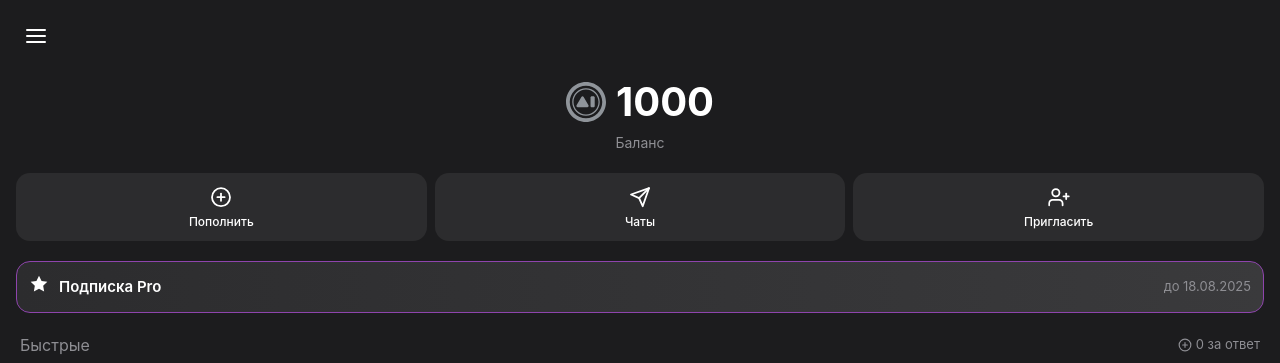
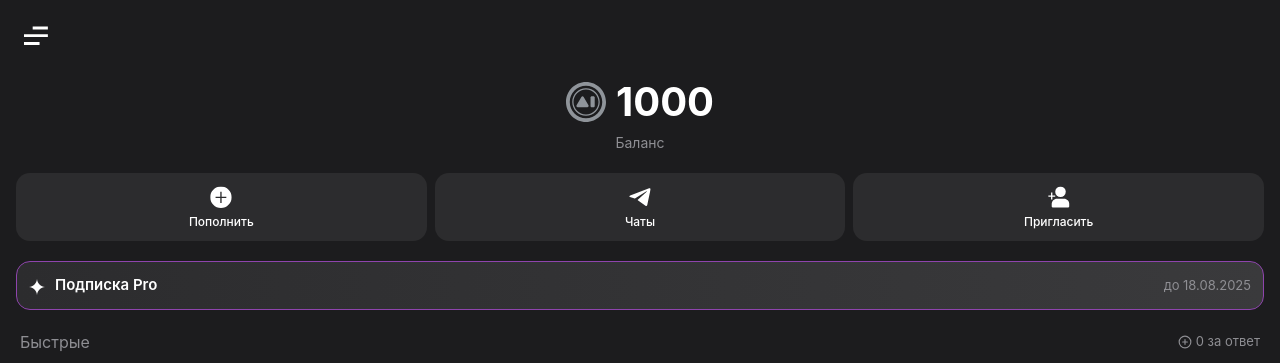
Before and after one commit to amchos/neuro-bot-vite-vue, a Vue app: page / in a window 1280 px wide. Shown: the top 363 px of the page. Built offline with nearby package versions, Linux system fonts and the light colour scheme.

Commit message:
proBanner

```diff
--- /dev/null
+++ b/src/components/ProBanner.vue
@@ -0,0 +1,51 @@
+<script setup>
+import geminiIcon from '@/assets/icons/gemini-icon.svg'
+</script>
+
+<template>
+  <div class="pro-banner">
+    <div class="pro-content">
+      <div class="pro-icon">
+        <img :src="geminiIcon" alt="Pro" width="100%" height="100%" />
+      </div>
+      <span class="pro-title">Подписка Pro</span>
+    </div>
+    <span class="pro-date">до 18.08.2025</span>
+  </div>
+</template>
+
+<style scoped>
+.pro-banner {
+  background: linear-gradient(90deg, #2c2c2e 0%, #3a3a3c 100%);
+  border: 1px solid #8E44AD;
+  border-radius: 14px;
+  padding: 12px;
+  display: flex;
+  justify-content: space-between;
+  align-items: center;
+  margin-bottom: 20px;
+  cursor: pointer;
+}
+
+.pro-content {
+  display: flex;
+  align-items: center;
+  gap: 10px;
+}
+
+.pro-icon {
+  width: 1rem;
+  height: 1rem;
+}
+
+.pro-title {
+  font-weight: 600;
+  font-size: 15px;
+  color: white;
+}
+
+.pro-date {
+  color: #8E8E93;
+  font-size: 13px;
+}
+</style>
--- a/src/style.css
+++ b/src/style.css
@@ -1,5 +1,7 @@
+@import url('https://fonts.googleapis.com/css2?family=Inter:ital,opsz,wght@0,14..32,100..900;1,14..32,100..900&display=swap');
+
 :root {
-  font-family: system-ui, Avenir, Helvetica, Arial, sans-serif;
+  font-family: "Inter", Avenir, Helvetica, Arial, sans-serif;
   line-height: 1.5;
   font-weight: 400;
 
--- a/src/views/HomeView.vue
+++ b/src/views/HomeView.vue
@@ -2,8 +2,13 @@
 import { computed, ref } from 'vue'
 import { useAppStore } from '@/stores/app'
 import balanceIcon from '@/assets/icons/balance-icon.svg'
+import addBalanceIcon from '@/assets/icons/add-balance-icon.svg'
+import chatsIcon from '@/assets/icons/chats-icon.svg'
+import inviteIcon from '@/assets/icons/invite-icon.svg'
+import settingsIcon from '@/assets/icons/settings-icon.svg'
 import ModelCategory from '@/components/ModelCategory.vue'
 import ModelDetailsModal from '@/components/ModelDetailsModal.vue'
+import ProBanner from '@/components/ProBanner.vue'
 
 const appStore = useAppStore()
 
@@ -151,11 +156,7 @@ const handleSelectModel = (model) => {
       <!-- Header / Top Bar -->
       <div class="top-bar">
         <button class="icon-button menu-button">
-          <svg width="24" height="24" viewBox="0 0 24 24" fill="none" xmlns="http://www.w3.org/2000/svg">
-            <path d="M3 12H21" stroke="currentColor" stroke-width="2" stroke-linecap="round" stroke-linejoin="round"/>
-            <path d="M3 6H21" stroke="currentColor" stroke-width="2" stroke-linecap="round" stroke-linejoin="round"/>
-            <path d="M3 18H21" stroke="currentColor" stroke-width="2" stroke-linecap="round" stroke-linejoin="round"/>
-          </svg>
+          <img :src="settingsIcon" alt="Menu" width="24" height="24" />
         </button>
       </div>
 
@@ -174,50 +175,27 @@ const handleSelectModel = (model) => {
       <div class="actions-grid">
         <button class="action-card" @click="handleTopUp">
           <div class="action-icon">
-            <svg width="24" height="24" viewBox="0 0 24 24" fill="none" xmlns="http://www.w3.org/2000/svg">
-              <circle cx="12" cy="12" r="10" stroke="currentColor" stroke-width="2"/>
-              <path d="M12 8V16" stroke="currentColor" stroke-width="2" stroke-linecap="round"/>
-              <path d="M8 12H16" stroke="currentColor" stroke-width="2" stroke-linecap="round"/>
-            </svg>
+            <img :src="addBalanceIcon" alt="Top Up" width="24" height="24" />
           </div>
           <span>Пополнить</span>
         </button>
 
         <button class="action-card" @click="handleChats">
           <div class="action-icon">
-            <svg width="24" height="24" viewBox="0 0 24 24" fill="none" xmlns="http://www.w3.org/2000/svg">
-              <path d="M22 2L11 13" stroke="currentColor" stroke-width="2" stroke-linecap="round" stroke-linejoin="round"/>
-              <path d="M22 2L15 22L11 13L2 9L22 2Z" stroke="currentColor" stroke-width="2" stroke-linecap="round" stroke-linejoin="round"/>
-            </svg>
+            <img :src="chatsIcon" alt="Chats" width="24" height="24" />
           </div>
           <span>Чаты</span>
         </button>
 
         <button class="action-card" @click="handleInvite">
           <div class="action-icon">
-            <svg width="24" height="24" viewBox="0 0 24 24" fill="none" xmlns="http://www.w3.org/2000/svg">
-              <path d="M16 21V19C16 17.9391 15.5786 16.9217 14.8284 16.1716C14.0783 15.4214 13.0609 15 12 15H5C3.93913 15 2.92172 15.4214 2.17157 16.1716C1.42143 16.9217 1 17.9391 1 19V21" stroke="currentColor" stroke-width="2" stroke-linecap="round" stroke-linejoin="round"/>
-              <path d="M8.5 11C10.7091 11 12.5 9.20914 12.5 7C12.5 4.79086 10.7091 3 8.5 3C6.29086 3 4.5 4.79086 4.5 7C4.5 9.20914 6.29086 11 8.5 11Z" stroke="currentColor" stroke-width="2" stroke-linecap="round" stroke-linejoin="round"/>
-              <path d="M20 8V14" stroke="currentColor" stroke-width="2" stroke-linecap="round" stroke-linejoin="round"/>
-              <path d="M23 11H17" stroke="currentColor" stroke-width="2" stroke-linecap="round" stroke-linejoin="round"/>
-            </svg>
+            <img :src="inviteIcon" alt="Invite" width="24" height="24" />
           </div>
           <span>Пригласить</span>
         </button>
       </div>
-
       <!-- Pro Subscription Banner -->
-      <div class="pro-banner">
-        <div class="pro-content">
-          <div class="pro-icon">
-            <svg width="20" height="20" viewBox="0 0 24 24" fill="none" xmlns="http://www.w3.org/2000/svg">
-              <path d="M12 2L15.09 8.26L22 9.27L17 14.14L18.18 21.02L12 17.77L5.82 21.02L7 14.14L2 9.27L8.91 8.26L12 2Z" fill="white"/>
-            </svg>
-          </div>
-          <span class="pro-title">Подписка Pro</span>
-        </div>
-        <span class="pro-date">до 18.08.2025</span>
-      </div>
+      <ProBanner />
     </div>
 
     <!-- Models List -->
@@ -295,6 +273,11 @@ const handleSelectModel = (model) => {
   height: 2.5rem;
 }
 
+.pro-icon {
+  width: 1rem;
+  height: 1rem;
+}
+
 .balance-amount {
   font-size: 2.5rem;
   font-weight: 700;
@@ -343,34 +326,7 @@ const handleSelectModel = (model) => {
   transform: scale(0.9);
 }
 
-/* Pro Banner */
-.pro-banner {
-  background: linear-gradient(90deg, #2c2c2e 0%, #3a3a3c 100%);
-  border: 1px solid #8E44AD;
-  border-radius: 14px;
-  padding: 12px;
-  display: flex;
-  justify-content: space-between;
-  align-items: center;
-  margin-bottom: 20px;
-  cursor: pointer;
-}
 
-.pro-content {
-  display: flex;
-  align-items: center;
-  gap: 10px;
-}
-
-.pro-title {
-  font-weight: 600;
-  font-size: 15px;
-}
-
-.pro-date {
-  color: #8E8E93;
-  font-size: 13px;
-}
 
 /* Models List */
 .models-list {
```
